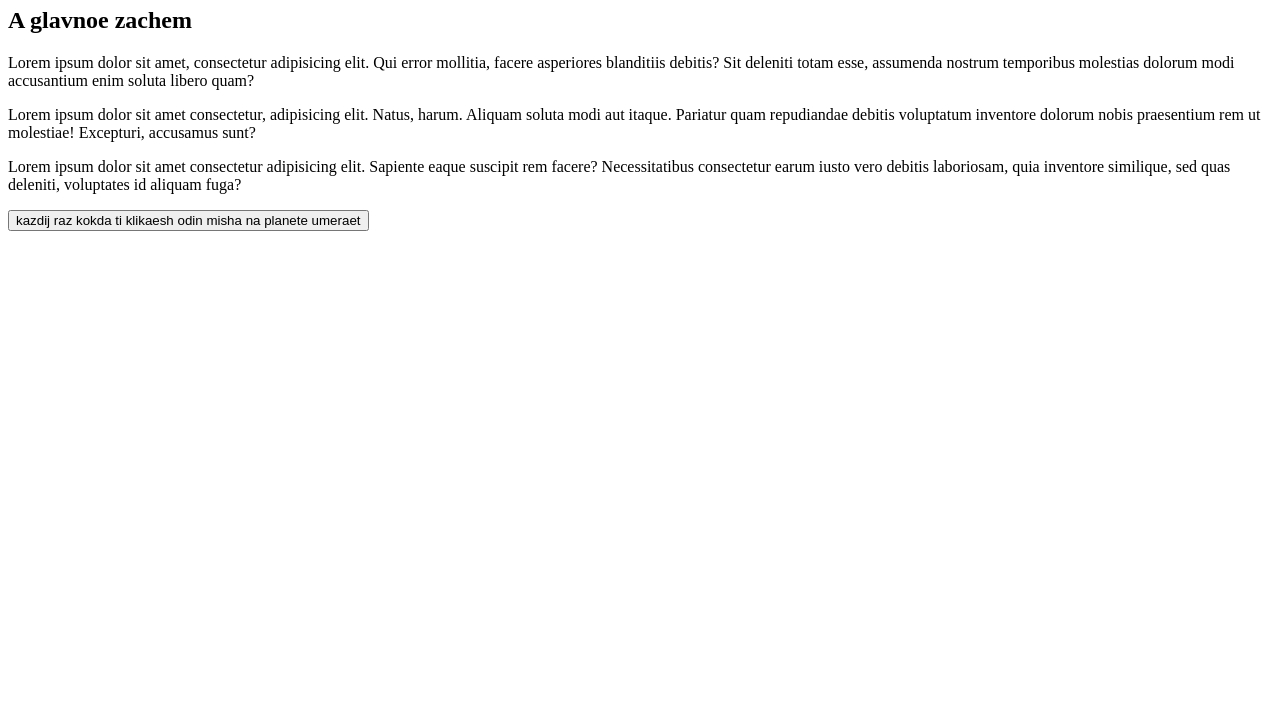
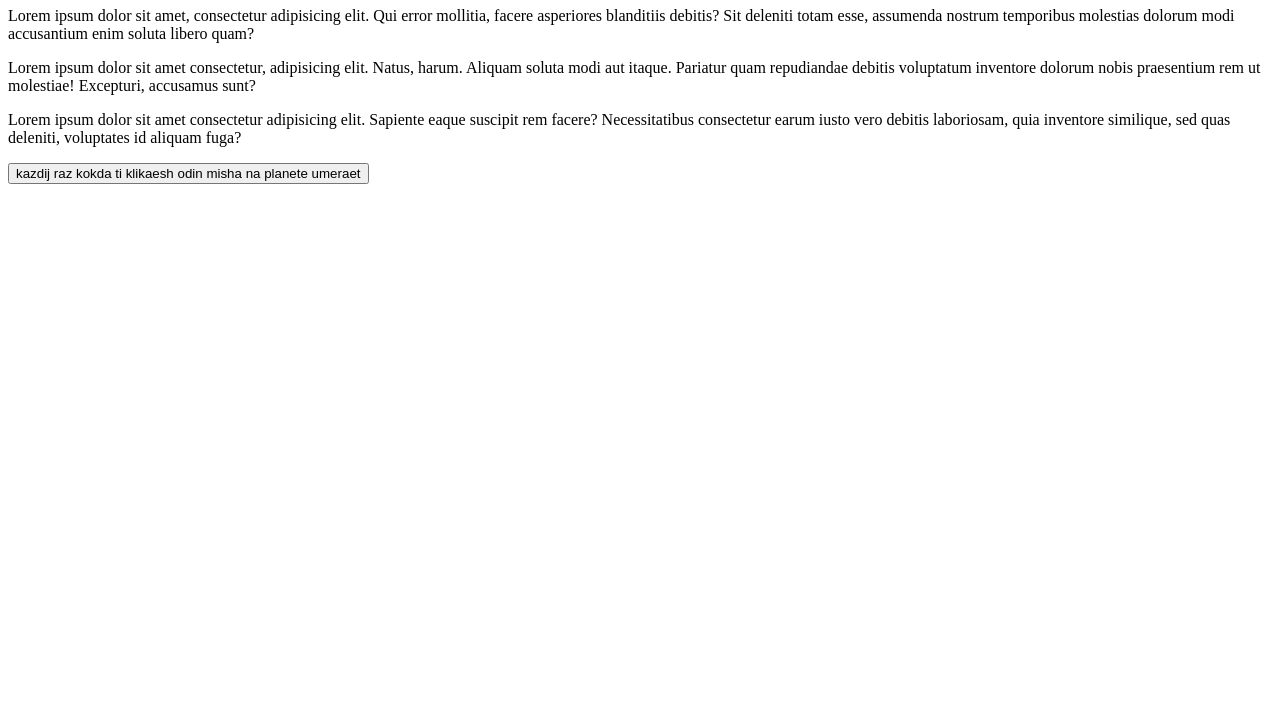
Before and after one commit to rvtprog-2020/dp23-htmlintro-nk, a plain HTML site: page index.html in a window 1280 px wide. Shown: the part 73-800 px from the top of the page. Drawn offline with Linux system fonts and the light colour scheme.

Commit message:
Update index.html

```diff
--- a/index.html
+++ b/index.html
@@ -7,7 +7,6 @@
 </head>
 <body>
     <h1>Mana bruh lapa!</h1>
-    <h2>A glavnoe zachem</h2>
     <p>Lorem ipsum dolor sit amet, consectetur adipisicing elit. Qui error mollitia, facere asperiores blanditiis debitis? Sit deleniti totam esse, assumenda nostrum temporibus molestias dolorum modi accusantium enim soluta libero quam?</p>
     <p>Lorem ipsum dolor sit amet consectetur, adipisicing elit. Natus, harum. Aliquam soluta modi aut itaque. Pariatur quam repudiandae debitis voluptatum inventore dolorum nobis praesentium rem ut molestiae! Excepturi, accusamus sunt?</p>
     <p>Lorem ipsum dolor sit amet consectetur adipisicing elit. Sapiente eaque suscipit rem facere? Necessitatibus consectetur earum iusto vero debitis laboriosam, quia inventore similique, sed quas deleniti, voluptates id aliquam fuga?</p>
```
